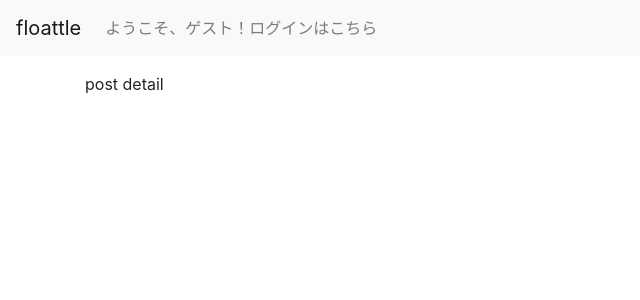
After one commit to nagamiya/floattle, a Django app: page /detail/1/ in a window 1280 px wide. The commit adds this page. Shown: the top 300 px of the page, without its empty margins (0-640 px from the left). Run offline with Django 3.2, Linux system fonts and the light colour scheme; tables that the repository leaves empty hold one stand-in row (values such as "Sample post"); some libraries are stand-ins or nearby versions.

Commit message:
detailページ作せうい

```diff
--- /dev/null
+++ b/floattle/templates/floattle/detail.html
@@ -0,0 +1,4 @@
+{% extends "floattle/base.html" %}
+{% block content %}
+<p>post detail</p>
+{% endblock %}
--- a/floattle/templates/floattle/top.html
+++ b/floattle/templates/floattle/top.html
@@ -6,7 +6,7 @@
         <p>Messages</p>
         <ul>
             {% for post in pickup_post_list %}
-            <li>{{ post.id }}:{{ post.text }}</li>
+            <li><a href="{% url 'floattle:detail' post.pk %}">{{ post.id }}:{{ post.text }}</a></li>
             <!--
                 {% for k in post.keep.all %}
                 <li>keepuser:{{ k }}</li>
--- a/floattle/urls.py
+++ b/floattle/urls.py
@@ -8,6 +8,7 @@ urlpatterns = [
     path('', views.Top.as_view(), name='top'),
     path('top/', views.Top.as_view(), name='top'),
     path('messages_show/', views.MessagesShow.as_view(), name='messages_show'),
+    path('detail/<int:pk>/', views.Detail.as_view(), name='detail'),
 
     path('login/', views.Login.as_view(), name='login'),
     path('logout/', views.Logout.as_view(), name='logout'),
--- a/floattle/views.py
+++ b/floattle/views.py
@@ -103,12 +103,21 @@ class UserCreateComplete(generic.TemplateView):
 # Create your views here.
 
 class Top(generic.TemplateView):
+    def keep(request, pk):
+        post = get_object_or_404(Post, pk=pk)
+        if request.method == 'POST':
+            post.keep.add()
+            post.save()
+
+        return redirect('board:top')
+
+    # getにcontext渡すための準備
     def preparation(self):
         form_class = PostForm()
 
         post_list = Post.objects.all()
         post_count = len(post_list)
-        post_id_list = [random.randint(0, post_count - 1) for i in range(3)]
+        post_id_list = [random.randint(0, post_count - 1) for i in range(1)]
         pickup_post_list = [post_list[i] for i in post_id_list]
 
         context = {
@@ -144,6 +153,10 @@ class MessagesShow(generic.TemplateView):
         }
         return render(request, 'floattle/messages_show.html', context)
 
+# ここでkeep機能実装したい
+class Detail(generic.DetailView):
+    model = Post
+    template_name = 'floattle/detail.html'
 
 
 class Login(LoginView):
```
